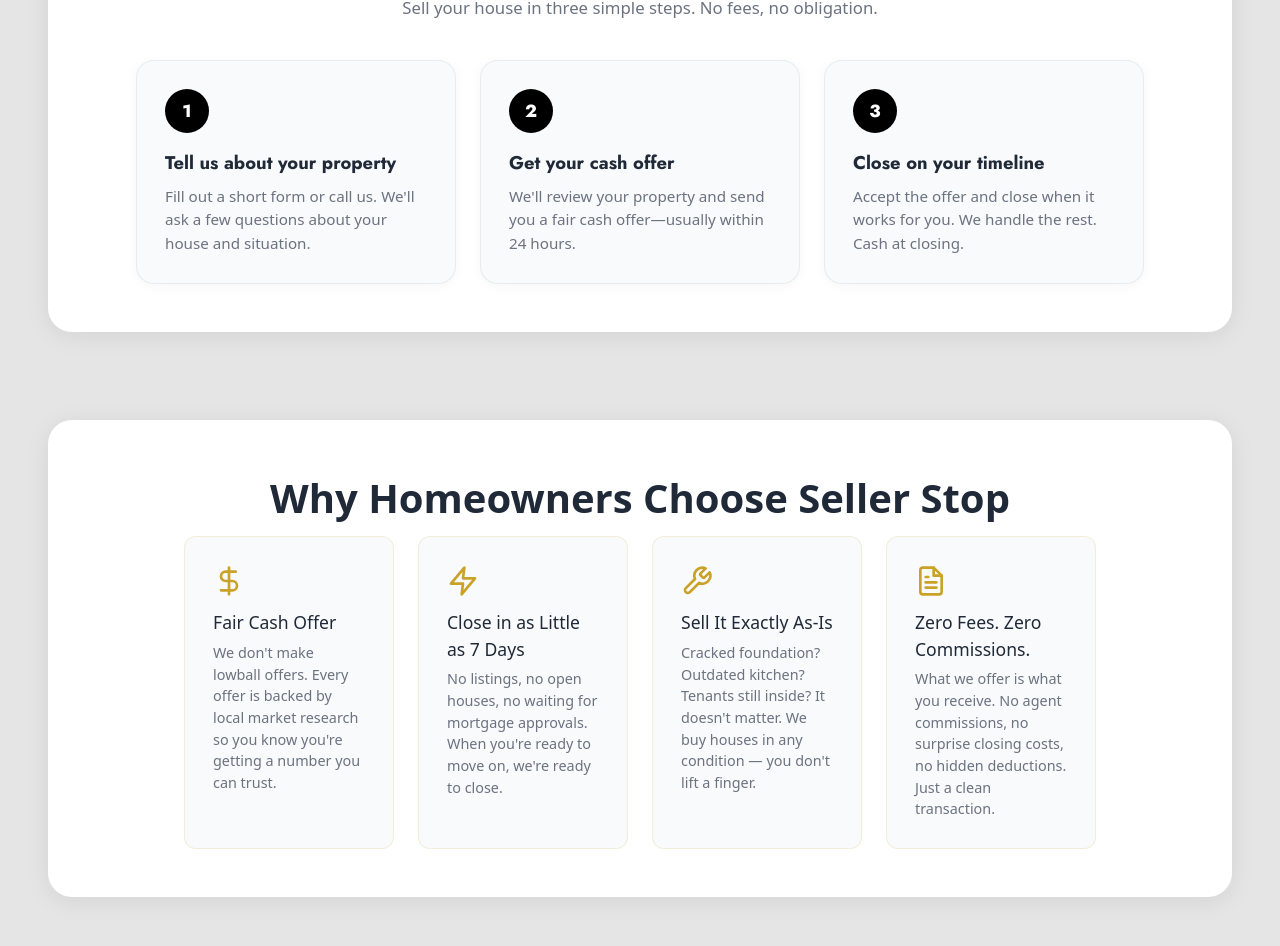
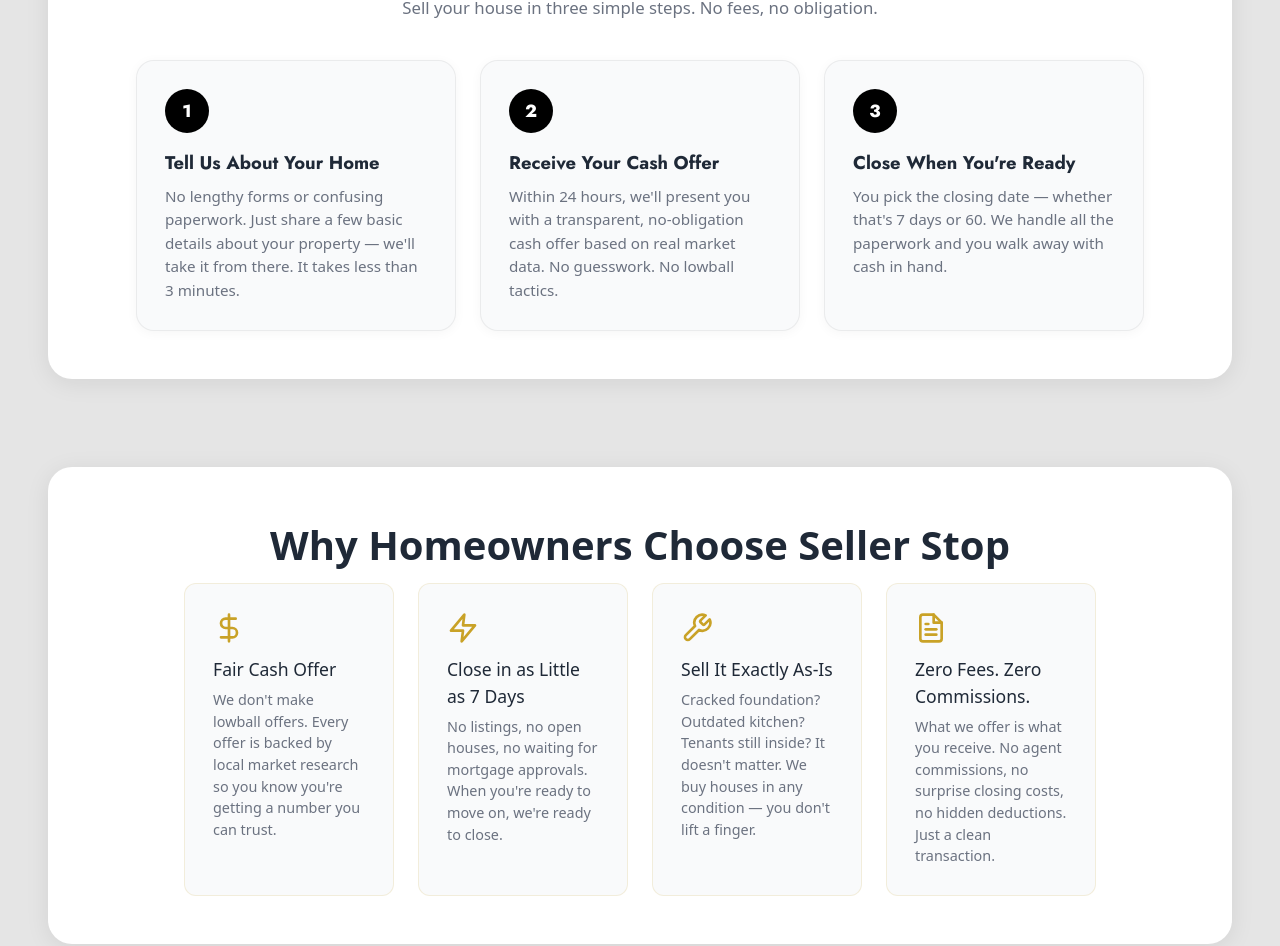
Before and after one commit to iammuhammadukasha/sellerstop, a Next.js app: page / in a window 1280 px wide. Shown: the part 1110-2056 px from the top of the page. Built offline with nearby package versions, Linux system fonts and the light colour scheme.

Commit message:
Update How It Works carousel copy with professional rewrite

```diff
--- a/src/app/components/HowItWorksCarousel.tsx
+++ b/src/app/components/HowItWorksCarousel.tsx
@@ -1,9 +1,9 @@
 'use client';
 
 const STEPS = [
-  { num: 1, title: 'Tell us about your property', desc: 'Fill out a short form or call us. We\'ll ask a few questions about your house and situation.' },
-  { num: 2, title: 'Get your cash offer', desc: 'We\'ll review your property and send you a fair cash offer—usually within 24 hours.' },
-  { num: 3, title: 'Close on your timeline', desc: 'Accept the offer and close when it works for you. We handle the rest. Cash at closing.' },
+  { num: 1, title: 'Tell Us About Your Home', desc: 'No lengthy forms or confusing paperwork. Just share a few basic details about your property — we\'ll take it from there. It takes less than 3 minutes.' },
+  { num: 2, title: 'Receive Your Cash Offer', desc: 'Within 24 hours, we\'ll present you with a transparent, no-obligation cash offer based on real market data. No guesswork. No lowball tactics.' },
+  { num: 3, title: 'Close When You\'re Ready', desc: 'You pick the closing date — whether that\'s 7 days or 60. We handle all the paperwork and you walk away with cash in hand.' },
 ];
 
 export default function HowItWorksCarousel() {
```
